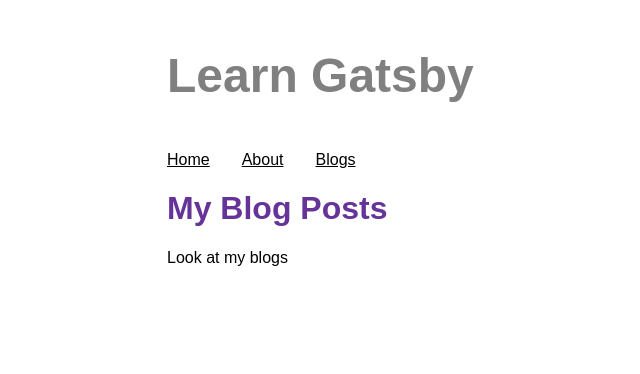
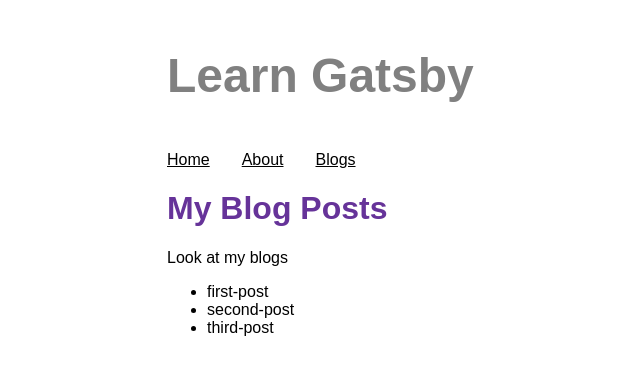
Before and after one commit to chuanhao01/Learn-Gatsby, a Gatsby site: page /blogs in a window 1280 px wide. Shown: the whole page, without its empty margins (223-863 px from the left). Built offline with nearby package versions, Linux system fonts and the light colour scheme; Gatsby itself is replaced by a stand-in of ours.

Commit message:
[feat] got name showing in query blogs

```diff
--- a/gatsby-config.ts
+++ b/gatsby-config.ts
@@ -38,6 +38,14 @@
       },
       __key: "pages",
     },
+    {
+      resolve: "gatsby-source-filesystem",
+      options: {
+        name: "blogs",
+        path: `${__dirname}/blogs`,
+      },
+      __key: "pages",
+    },
   ],
 };
 
--- a/src/pages/blogs.tsx
+++ b/src/pages/blogs.tsx
@@ -1,13 +1,30 @@
+import { PageProps, graphql } from "gatsby";
 import * as React from "react";
 
 import { VerticalPageLayout } from "components/layouts/VerticalPageLayout";
 
-const BlogsPage = () => {
+const BlogsPage = ({ data }: PageProps<Queries.BlogsPageQuery>) => {
   return (
     <VerticalPageLayout pageTitle="My Blog Posts">
       <p>Look at my blogs</p>
+      <ul>
+        {data.allFile.nodes.map((node) => {
+          return <li key={node.name}>{node.name}</li>;
+        })}
+      </ul>
     </VerticalPageLayout>
   );
 };
 
 export default BlogsPage;
+
+export const query = graphql`
+  query BlogsPage {
+    allFile(filter: { sourceInstanceName: { eq: "blogs" } }) {
+      nodes {
+        name
+        sourceInstanceName
+      }
+    }
+  }
+`;
```
Also changed, not shown: blogs/first-post.mdx (added), blogs/second-post.mdx (added), blogs/third-post.mdx (added).
